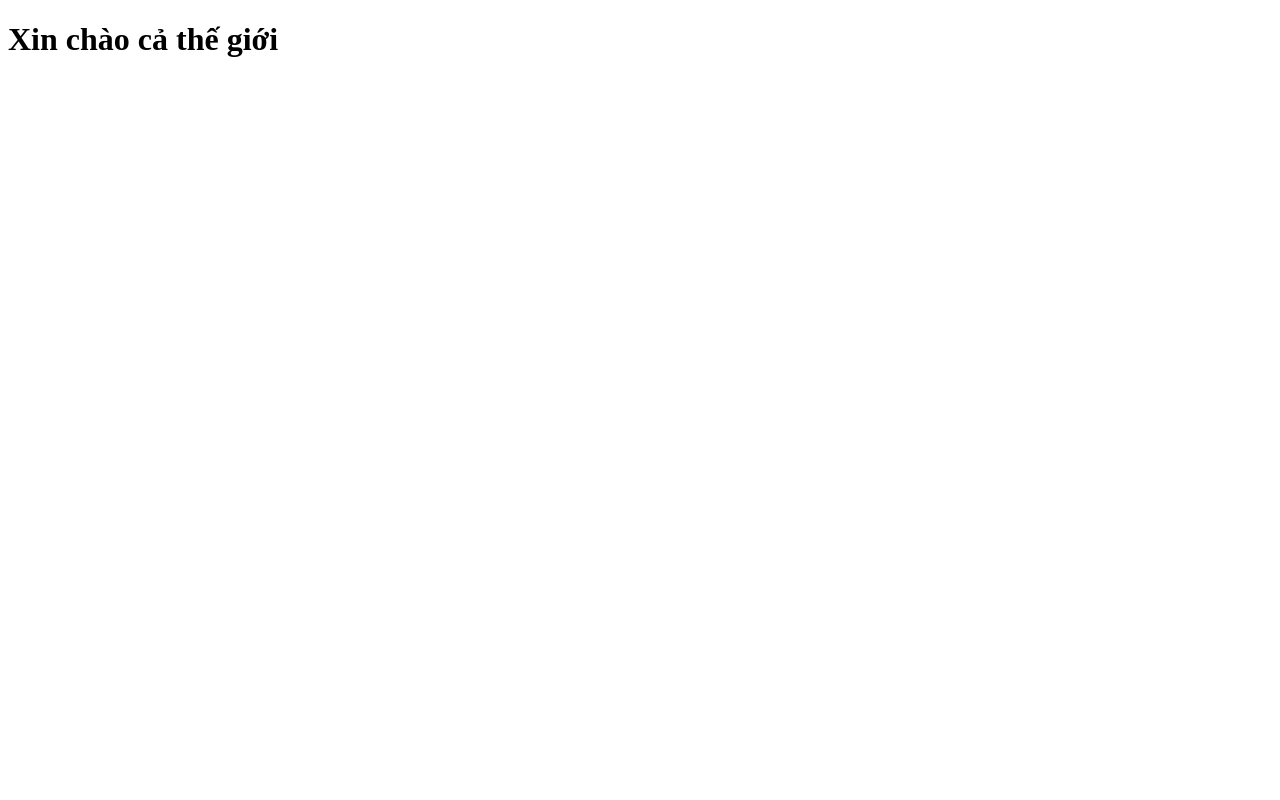
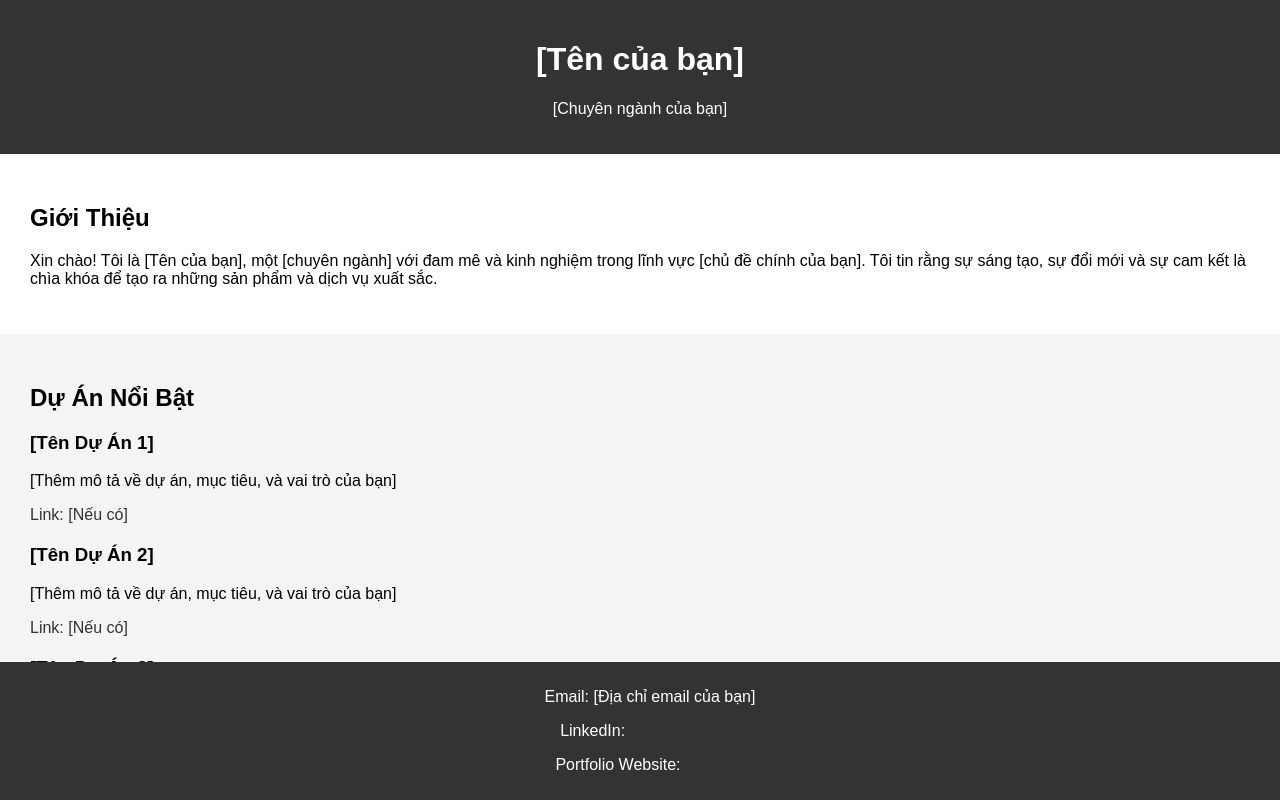
Before and after one commit to CatInHat-hub/myprofile, a plain HTML site: page index.html in a window 1280 px wide. Drawn offline with Linux system fonts and the light colour scheme.

Commit message:
New file added[I

```diff
--- a/index.html
+++ b/index.html
@@ -3,9 +3,51 @@
 <head>
     <meta charset="UTF-8">
     <meta name="viewport" content="width=device-width, initial-scale=1.0">
-    <title>Document</title>
+    <link rel="stylesheet" href="styles.css">
+    <title>Portfolio của [Tên của bạn]</title>
 </head>
 <body>
-    <h1>Xin chào cả thế giới</h1>
+
+    <header>
+        <h1>[Tên của bạn]</h1>
+        <p>[Chuyên ngành của bạn]</p>
+    </header>
+
+    <section id="about">
+        <h2>Giới Thiệu</h2>
+        <p>Xin chào! Tôi là [Tên của bạn], một [chuyên ngành] với đam mê và kinh nghiệm trong lĩnh vực [chủ đề chính của bạn]. Tôi tin rằng sự sáng tạo, sự đổi mới và sự cam kết là chìa khóa để tạo ra những sản phẩm và dịch vụ xuất sắc.</p>
+    </section>
+
+    <section id="projects">
+        <h2>Dự Án Nổi Bật</h2>
+
+        <div class="project">
+            <h3>[Tên Dự Án 1]</h3>
+            <p>[Thêm mô tả về dự án, mục tiêu, và vai trò của bạn]</p>
+            <a href="#">Link: [Nếu có]</a>
+        </div>
+
+        <div class="project">
+            <h3>[Tên Dự Án 2]</h3>
+            <p>[Thêm mô tả về dự án, mục tiêu, và vai trò của bạn]</p>
+            <a href="#">Link: [Nếu có]</a>
+        </div>
+
+        <div class="project">
+            <h3>[Tên Dự Án 3]</h3>
+            <p>[Thêm mô tả về dự án, mục tiêu, và vai trò của bạn]</p>
+            <a href="#">Link: [Nếu có]</a>
+        </div>
+    </section>
+
+    <!-- Thêm các phần khác như Kỹ Năng, Học Vấn, Kinh Nghiệm Làm Việc, Liên Hệ, và Phản Hồi từ Khách Hàng tại đây -->
+
+    <footer>
+        <p>Email: [Địa chỉ email của bạn]</p>
+        <p>LinkedIn: <a href="[Link đến trang LinkedIn của bạn]">LinkedIn Profile</a></p>
+        <p>Portfolio Website: <a href="#">[Nếu có]</a></p>
+    </footer>
+
+    <script src="script.js"></script>
 </body>
 </html>
--- /dev/null
+++ b/script.js
@@ -0,0 +1 @@
+// #add something
--- /dev/null
+++ b/styles.css
@@ -0,0 +1,40 @@
+body {
+    font-family: 'Arial', sans-serif;
+    margin: 0;
+    padding: 0;
+    box-sizing: border-box;
+}
+
+header {
+    background-color: #333;
+    color: white;
+    text-align: center;
+    padding: 20px;
+}
+
+section {
+    padding: 30px;
+}
+
+#projects {
+    background-color: #f4f4f4;
+}
+
+.project {
+    margin-bottom: 20px;
+}
+
+footer {
+    background-color: #333;
+    color: white;
+    text-align: center;
+    padding: 10px;
+    position: fixed;
+    width: 100%;
+    bottom: 0;
+}
+
+a {
+    color: #333;
+    text-decoration: none;
+}
```
